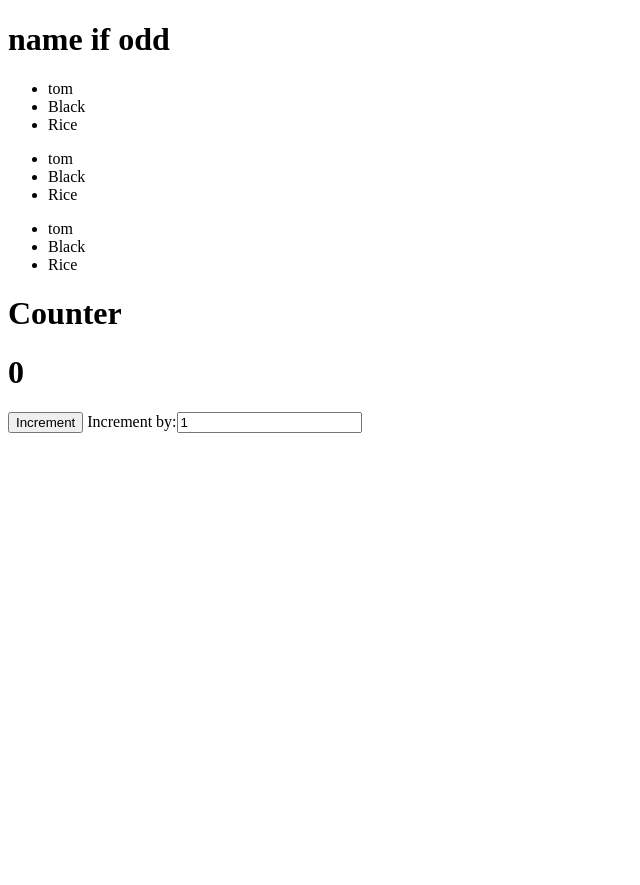
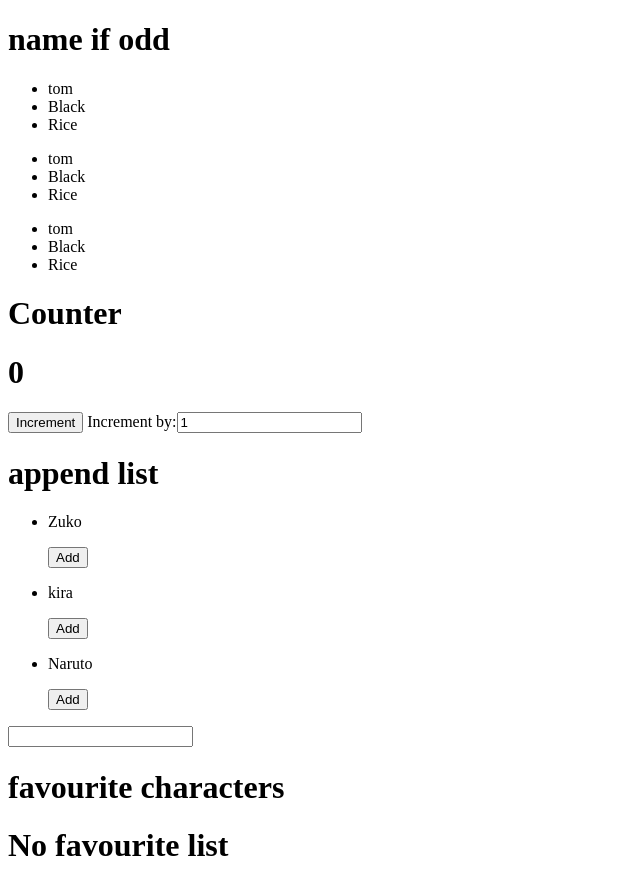
Before and after one commit to Eranmonnie/vue, a Vue app: page / in a window 1280 px wide. Shown: the whole page, without its empty margins (0-640 px from the left). Before the commit the page ends 800 px from the top, so only its background shows below. Built offline with nearby package versions, Linux system fonts and the light colour scheme.

Commit message:
implement favourite list feature

```diff
--- a/src/App.vue
+++ b/src/App.vue
@@ -4,7 +4,16 @@ export default{
 data:()=>{
 
 return{
+  favouritecharacter:[
 
+  {name:"Zuko"},
+  {name:"kira"},
+  {name:"Naruto"}
+
+  ],
+
+  newcharacter:{name:""},
+  favcharlist:[],
   name : "ajala feranmi",
   increamm:1,
   val:0,
@@ -36,7 +45,16 @@ methods:{
 
   increment(){
     this.val += this.increamm
-  }
+  },
+
+appendlist(value){
+  this.favcharlist.push(value)
+},
+
+addtocharacterlist(){
+  this.favouritecharacter.push(this.newcharacter)
+  this.newcharacter={name:""}
+}
 
 
 }
@@ -63,5 +81,21 @@ methods:{
 <label for="incremantammount"> Increment by:</label>
 <input type="number" v-model="increamm">
 
+<h1>append list</h1>
+
+<ul>
+
+<li v-for="fav in favouritecharacter">
+
+<p>{{ fav.name }}</P>
+<button @click="appendlist(fav.name)">Add</button>
+
+</li>
+</ul>
+<input type="text" v-model="newcharacter.name" @keyup.enter="addtocharacterlist">
+
+<h1>favourite characters</h1>
+<h1 v-if="favcharlist.length === 0">No favourite list</h1>
+<h1 v-else v-for="characters in favcharlist">{{ characters }}</h1>
 
 </template>
```
